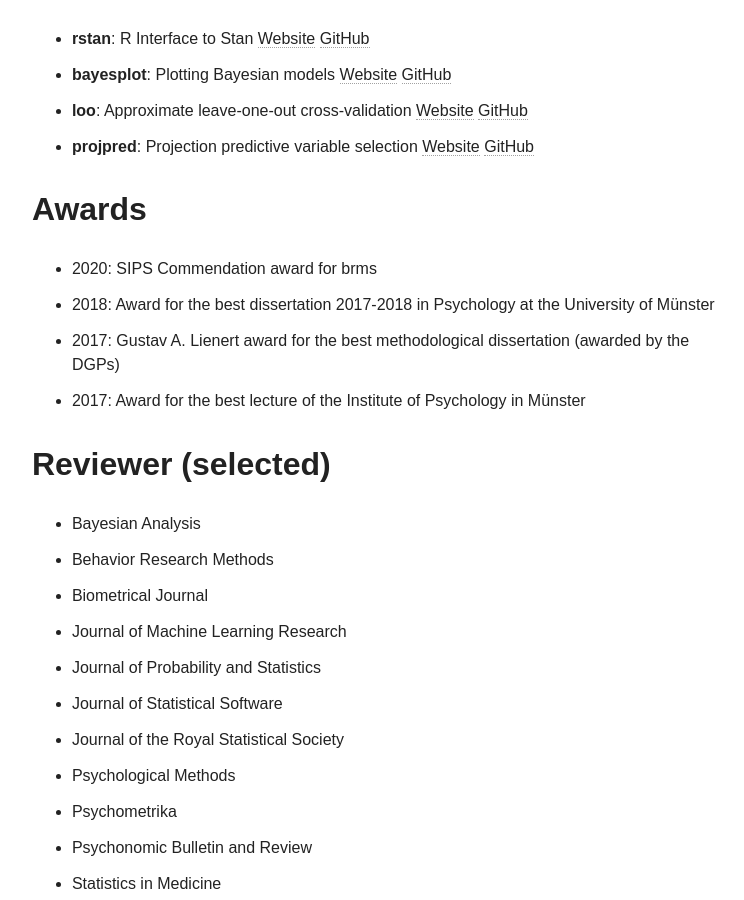
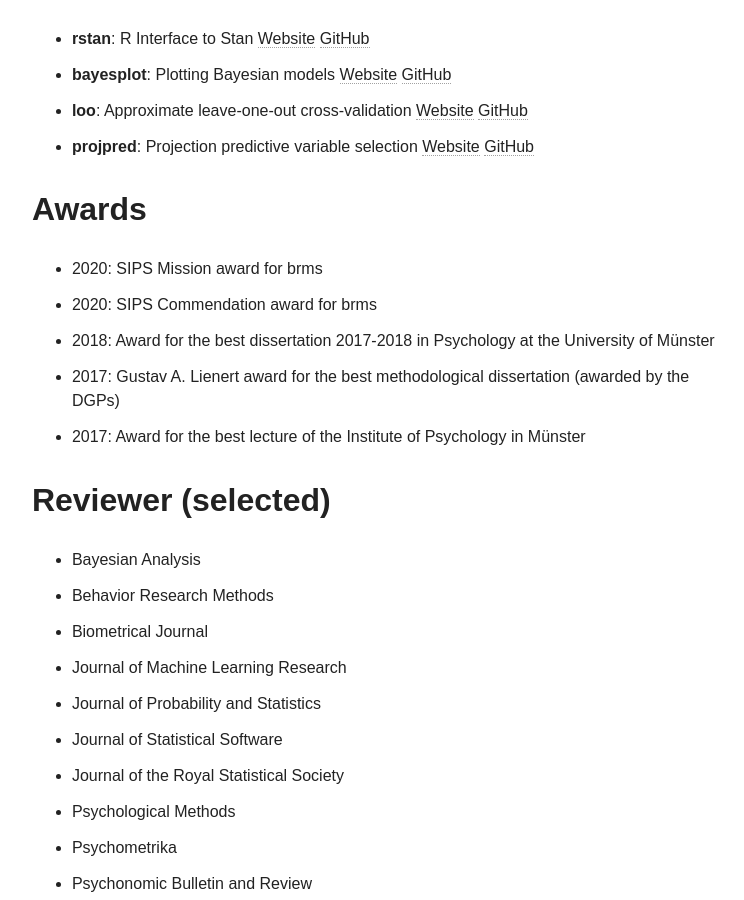
Before and after one commit to paul-buerkner/paul-buerkner.github.io, a Jekyll site: the page built from about/index.md, in a window 1280 px wide and 900 px high, scrolled down 1356 px. Shown: the whole window, without its empty margins (254-998 px from the left). Built offline with Jekyll 4.4.1, drawn with Linux system fonts in a browser that asks for light colours; nearby versions of some CDN libraries.

Commit message:
add new award

```diff
--- a/about/index.md
+++ b/about/index.md
@@ -57,6 +57,7 @@
 
 ## Awards
 
+* 2020: SIPS Mission award for brms
 * 2020: SIPS Commendation award for brms
 * 2018: Award for the best dissertation 2017-2018 in Psychology at the University of Münster
 * 2017: Gustav A. Lienert award for the best methodological dissertation (awarded by the DGPs)
```
